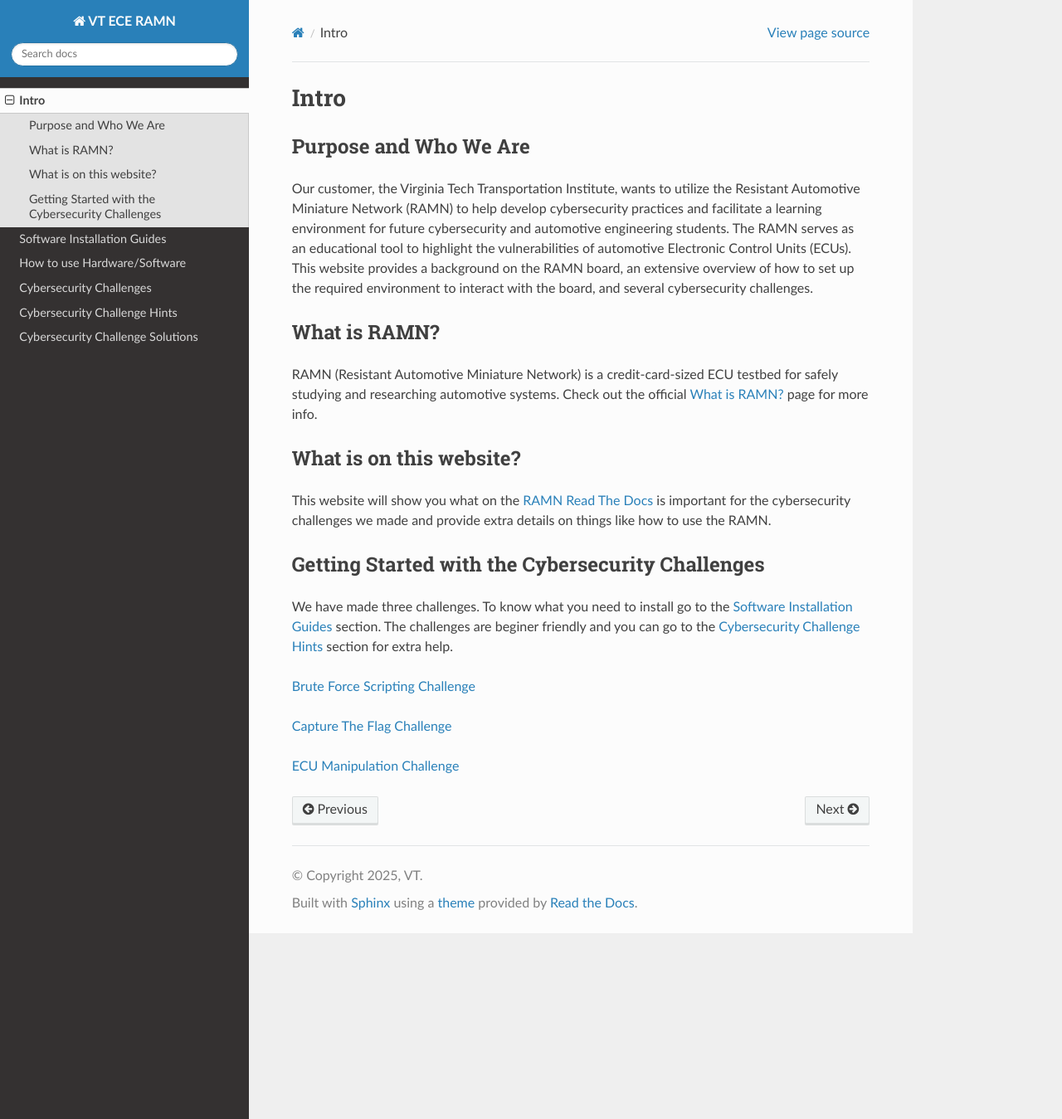
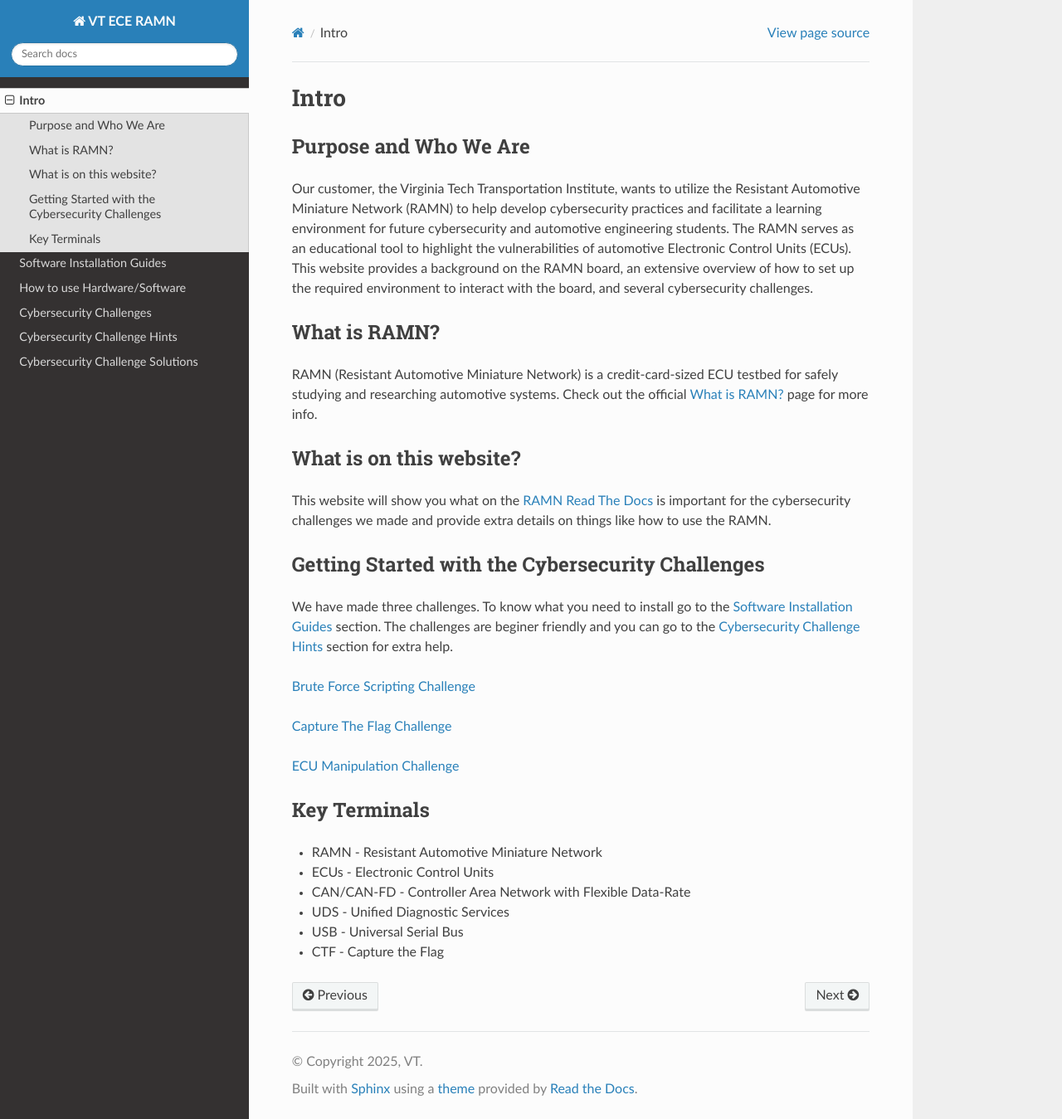
Before and after one commit to JonasvonStein/F25-04-Drive-Secure-Teaching-Automotive-Cybersecurity-with-RAMN, a Sphinx documentation site: the page built from docs/introduction.rst, in a window 1280 px wide and 1349 px high. Shown: the whole window at 83% size. Built offline with Sphinx 7.4.7 and the Read the Docs theme 3.1.0, drawn with Linux system fonts in a browser that asks for light colours; pages that are not in the unit, such as notebooks, are missing from menus.

Commit message:
Update introduction.rst

```diff
--- a/docs/introduction.rst
+++ b/docs/introduction.rst
@@ -34,3 +34,13 @@ We have made three challenges. To know what you need to install go to the :doc:`
 :doc:`challengeProblems/Capture_The_Flag`
 
 :doc:`challengeProblems/ECU_Manipulation`
+
+Key Terminals
+-------------
+
+- RAMN - Resistant Automotive Miniature Network
+- ECUs - Electronic Control Units
+- CAN/CAN-FD - Controller Area Network with Flexible Data-Rate
+- UDS - Unified Diagnostic Services
+- USB - Universal Serial Bus
+- CTF - Capture the Flag
```
